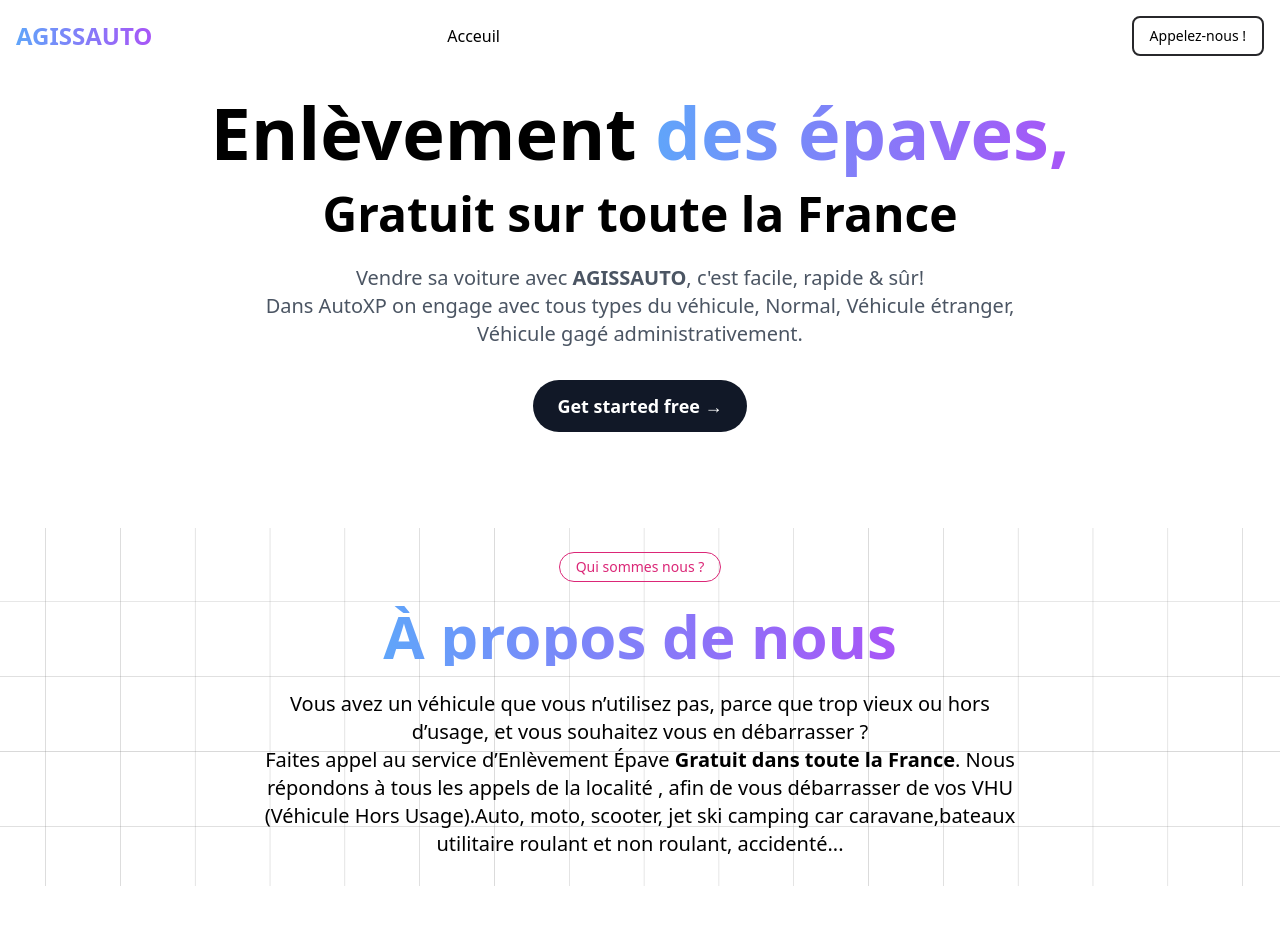
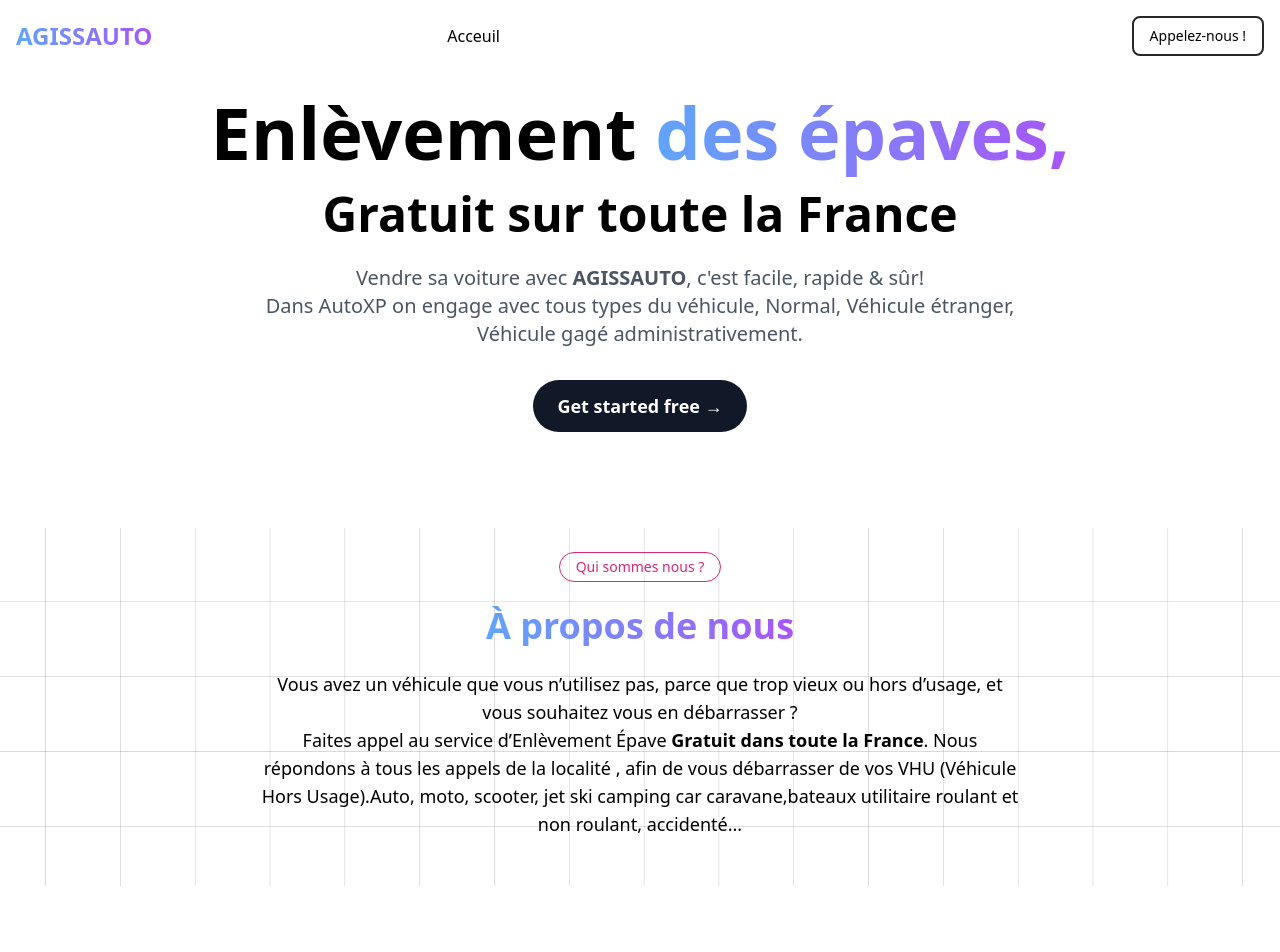
Before and after one commit to kando-o/RS_DEPANNAGE, a React (Vite) app: page / in a window 1280 px wide. Shown: the top 952 px of the page. Built offline with nearby package versions, Linux system fonts and the light colour scheme.

Commit message:
fixing issues

```diff
--- a/src/components/About.jsx
+++ b/src/components/About.jsx
@@ -34,10 +34,10 @@
         <div className='py-1 px-4 rounded-full border border-pink-600 text-sm font-extralight text-pink-600 mb-6'>
           Qui sommes nous ?
         </div>
-        <h1 className='text-3xl bg-gradient-to-r from-blue-400 to-purple-500 text-transparent bg-clip-text md:text-5xl lg:text-6xl font-bold text-center mb-6 about-header'>
+        <h1 className='text-3xl bg-gradient-to-r from-blue-400 to-purple-500 text-transparent bg-clip-text md:text-4xl lg:text-4xl font-bold text-center mb-6 about-header'>
           À propos de nous
         </h1>
-        <p className='text-base md:text-lg lg:text-xl text-center max-w-3xl about-description'>
+        <p className='text-base md:text-lg lg:text-lg text-center max-w-3xl about-description'>
         Vous avez un véhicule que vous n’utilisez pas, parce que trop vieux ou hors d’usage, et vous souhaitez vous en débarrasser ? <br />Faites appel au service d’Enlèvement Épave <span className='font-bold'>Gratuit dans toute la France</span>. Nous répondons à tous les appels de la localité , afin de vous débarrasser de vos VHU (Véhicule Hors Usage).Auto, moto, scooter, jet ski camping car caravane,bateaux utilitaire roulant et non roulant, accidenté...
         </p>
       </div>
--- a/src/components/Testimonial.jsx
+++ b/src/components/Testimonial.jsx
@@ -78,10 +78,10 @@
   return (
     <section className="px-8 py-10 rounded-lg">
       <div className="max-w-6xl mx-auto">
-        <h2 className="text-3xl bg-gradient-to-r from-blue-400 to-purple-500 text-transparent bg-clip-text md:text-5xl lg:text-6xl font-bold text-center mb-6">
+        <h2 className="text-3xl bg-gradient-to-r from-blue-400 to-purple-500 text-transparent bg-clip-text md:text-4xl lg:text-4xl font-bold text-center mb-6">
           Ce que nos clients disent de nous !
         </h2>
-        <p className="text-gray-600 text-center text-sm md:text-lg mb-8">
+        <p className="text-gray-600 text-center text-sm md:text-lg  mb-8">
           Ce que pensent notre chers clientel de AGISSAUTO !
         </p>
 
```
